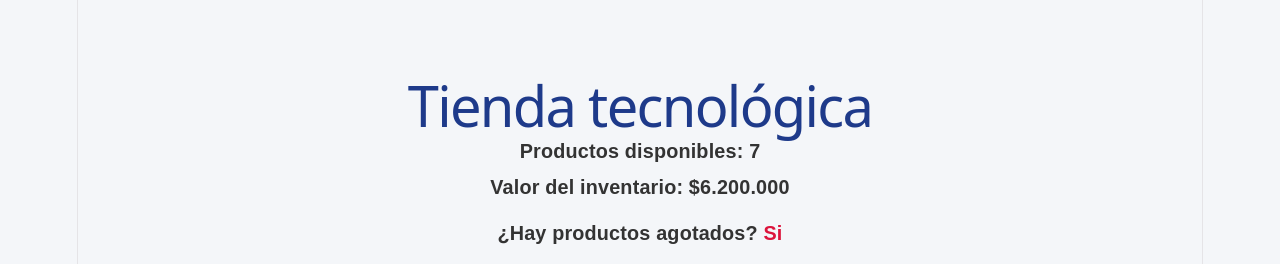
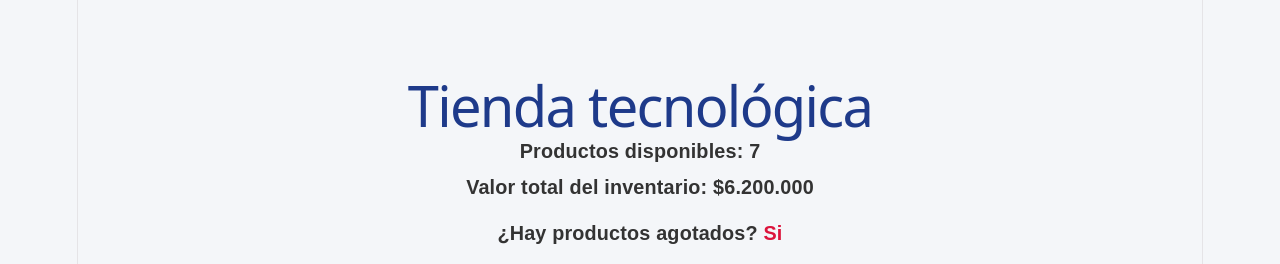
Before and after one commit to Tatiana2008-K/react-js-ficha-3409610-Tatiana-Martinez, a React (Vite) app: page / in a window 1280 px wide. Shown: the top 264 px of the page. Built offline with nearby package versions, Linux system fonts and the light colour scheme.

Commit message:
Mostrar total de inventario

```diff
--- a/src/App.jsx
+++ b/src/App.jsx
@@ -3,6 +3,7 @@ import { productos } from "./data/productos";
 import './App.css';
 function App() {
   const disponibles = productos.filter(productos => productos.stock > 0);
+
   const valorInventario = productos.reduce(
     (total, productos) => total + productos.precio * productos.stock,0
   );
@@ -13,9 +14,10 @@ function App() {
     <main  className="contenedor">
       <h1>Tienda tecnológica</h1>
       <p>Productos disponibles: {disponibles.length}</p>
-      <p>Valor del inventario: ${ valorInventario.toLocaleString("es-CO") }</p>
+      <p>Valor total del inventario: ${ valorInventario.toLocaleString("es-CO") }</p>
 
       <p className="estado-inventario">¿Hay productos agotados? <strong> {existeAgotado ? "Si" : "No"}</strong></p>
+
 
       <section className="productos">
         {productos.map(productos => (
```
